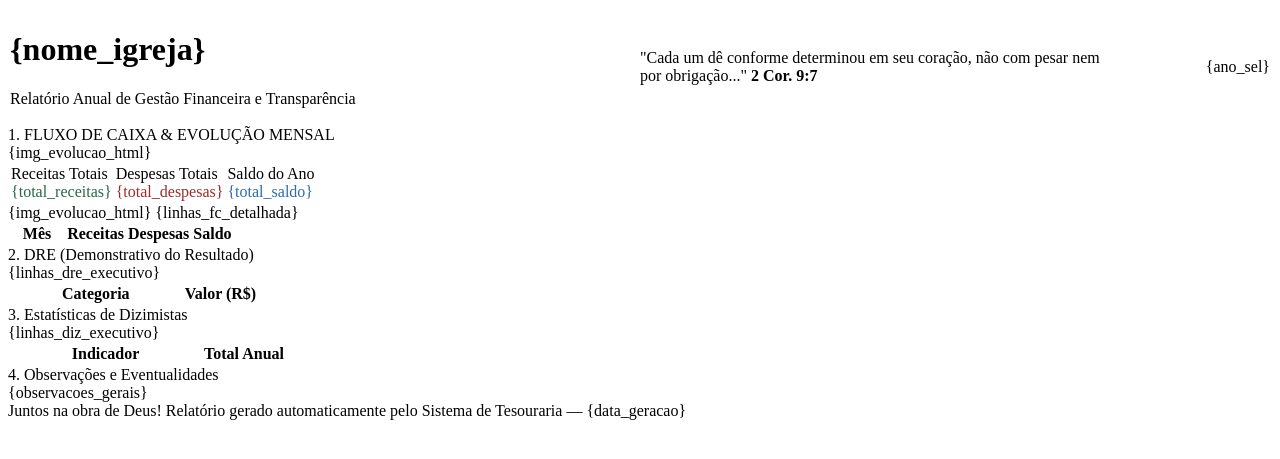
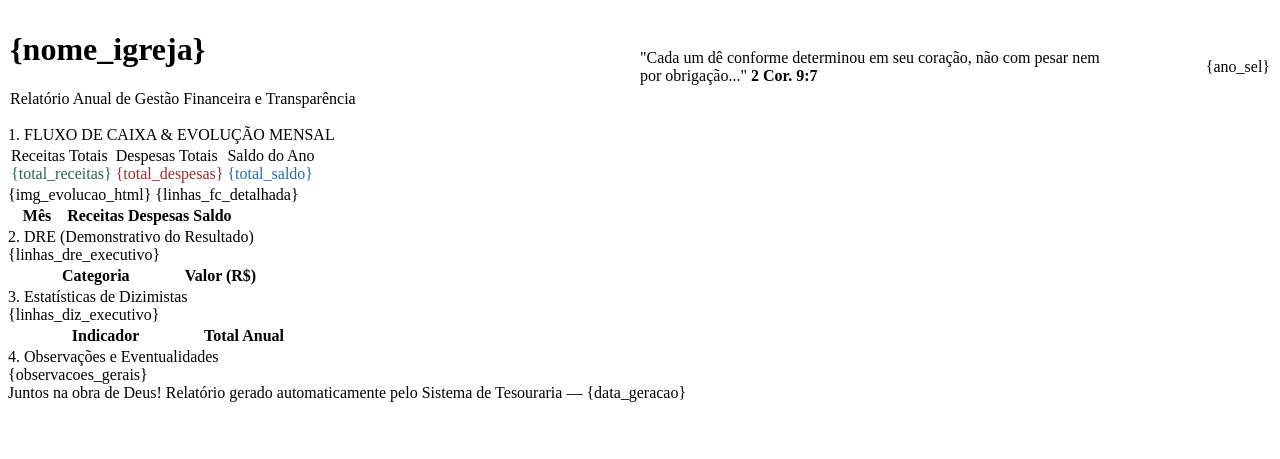
Before and after one commit to andreoliveira821/tesouraria_igreja, a Python web app: template templates/relatorio.html in a window 1280 px wide. Shown: the top 459 px of the page. Run offline with Jinja, Linux system fonts and the light colour scheme; the template is opened without the code that fills it, so the values that code supplies are empty.

Commit message:
fix: remove grafico duplicado e adiciona linha suave com spline no matplotlib

```diff
--- a/templates/relatorio.html
+++ b/templates/relatorio.html
@@ -30,7 +30,6 @@
 
     <!-- SEÇÃO 1: FLUXO DE CAIXA -->
     <div class="section-title">1. FLUXO DE CAIXA & EVOLUÇÃO MENSAL</div>
-{img_evolucao_html}
 
     <!-- CARDS DE RESUMO -->
     <table class="kpi-table">
```
